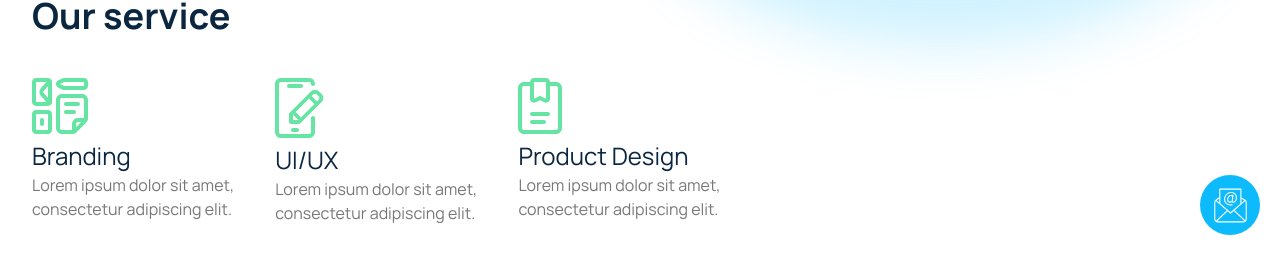
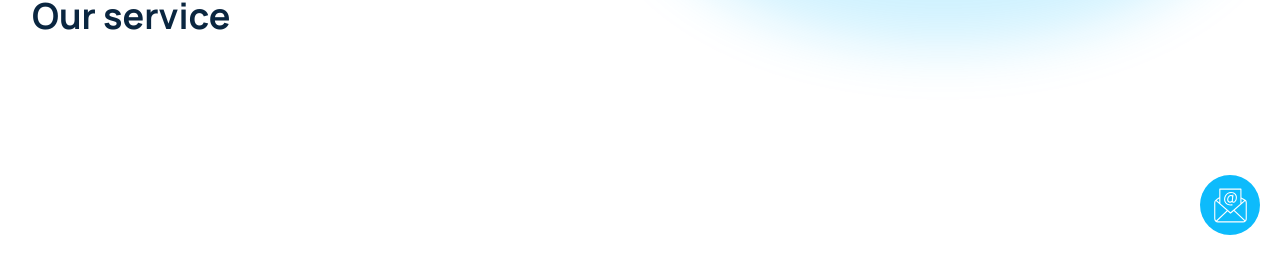
Before and after one commit to IOM-creators/own-landing, a Next.js app: page / in a window 1280 px wide. Shown: the part 545-800 px from the top of the page. Built offline with nearby package versions, Linux system fonts and the light colour scheme; no server answers.

Commit message:
add animation to hero section

```diff
--- a/src/assets/index.css
+++ b/src/assets/index.css
@@ -31,6 +31,11 @@ html {
   transform: scaleY(0);
   animation: scaleUp 0.5s ease-in-out forwards;
   transform-origin: bottom;
+}
+.slideInLeft {
+  opacity: 0;
+  transform: translateX(-300px);
+  animation: slideInLeft 0.5s ease-in-out forwards;
 }
 
 .position-path {
--- a/src/components/header/Hamburger.tsx
+++ b/src/components/header/Hamburger.tsx
@@ -56,7 +56,7 @@ const HamburgerMenu: React.FC<IHamburgerMenu> = ({
         >
           <div className="w-full h-full container">
             <HeaderNavigation
-              classname="flex flex-col space-y-4 items-end"
+              classname="flex flex-col items-end"
               navigationAnchor={navigationAnchor}
               links={links}
               activeLink={activeLink}
--- a/src/components/hero-banner/HeroBanner.tsx
+++ b/src/components/hero-banner/HeroBanner.tsx
@@ -30,7 +30,7 @@ const HeroSection: React.FC<IHeroSection> = () => {
   return (
     <section
       id="hero-banner"
-      className={cn(styles.heroSection, "overflow-hidden text-dark-blue")}
+      className={cn(styles.heroSection, "text-dark-blue")}
     >
       <div
         style={{ height: `${heightSection}px` }}
@@ -120,7 +120,10 @@ const HeroSection: React.FC<IHeroSection> = () => {
         <div className="w-full lg:w-[60%] hidden md:block">
           <h2 className="text-4xl font-bold mb-10">Our service</h2>
           <div className="flex">
-            <div className="flex flex-col items-start gap-2">
+            <div
+              className="flex flex-col items-start gap-2 slideInLeft"
+              style={{ animationDelay: "0.6s" }}
+            >
               <Icon icon="brand" />
               <div className="">
                 <h3 className="text-2xl">Branding</h3>
@@ -129,7 +132,10 @@ const HeroSection: React.FC<IHeroSection> = () => {
                 </span>
               </div>
             </div>
-            <div className="flex flex-col items-start gap-2">
+            <div
+              className="flex flex-col items-start gap-2 slideInLeft"
+              style={{ animationDelay: "0.3s" }}
+            >
               <Icon icon="phone" />
               <div className="">
                 <h3 className="text-2xl">UI/UX</h3>
@@ -138,7 +144,7 @@ const HeroSection: React.FC<IHeroSection> = () => {
                 </span>
               </div>
             </div>
-            <div className="flex flex-col items-start gap-2">
+            <div className="flex flex-col items-start gap-2 slideInLeft">
               <Icon icon="note" />
               <div className="">
                 <h3 className="text-2xl">Product Design</h3>
```
